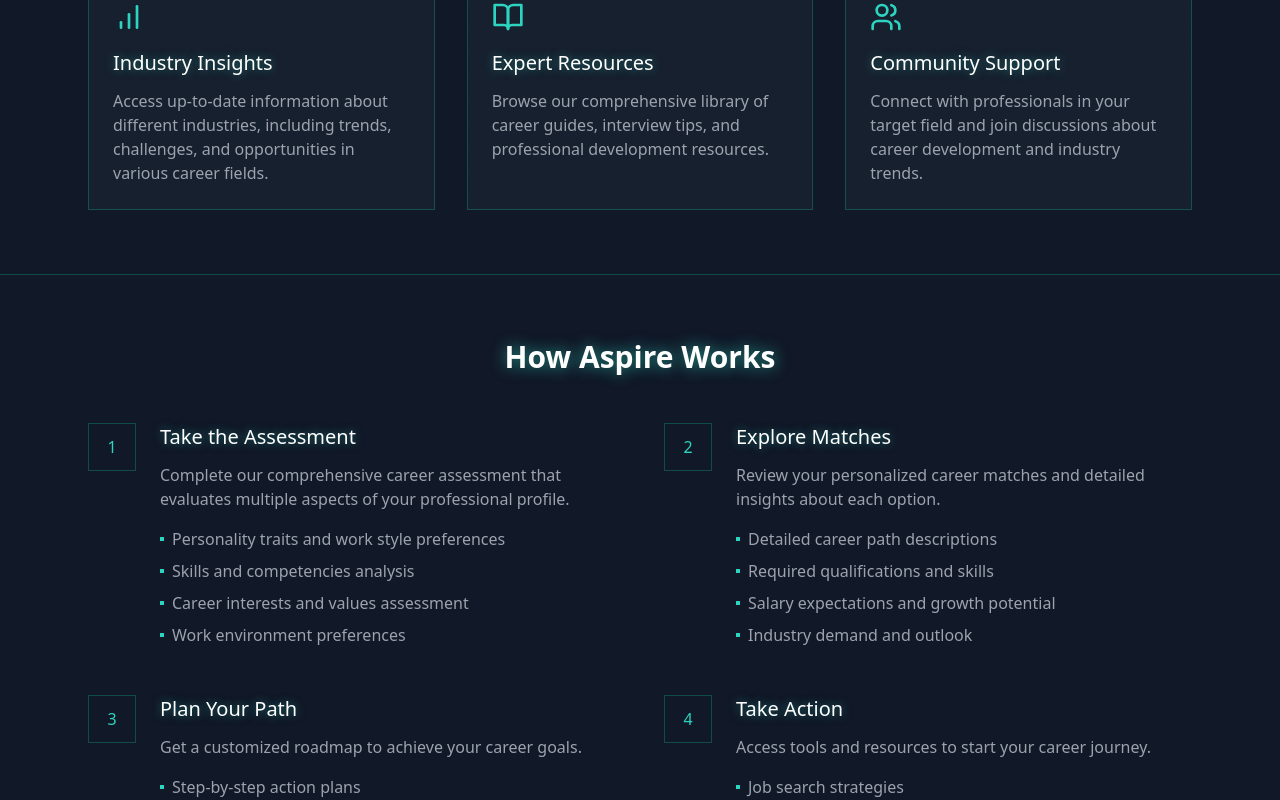
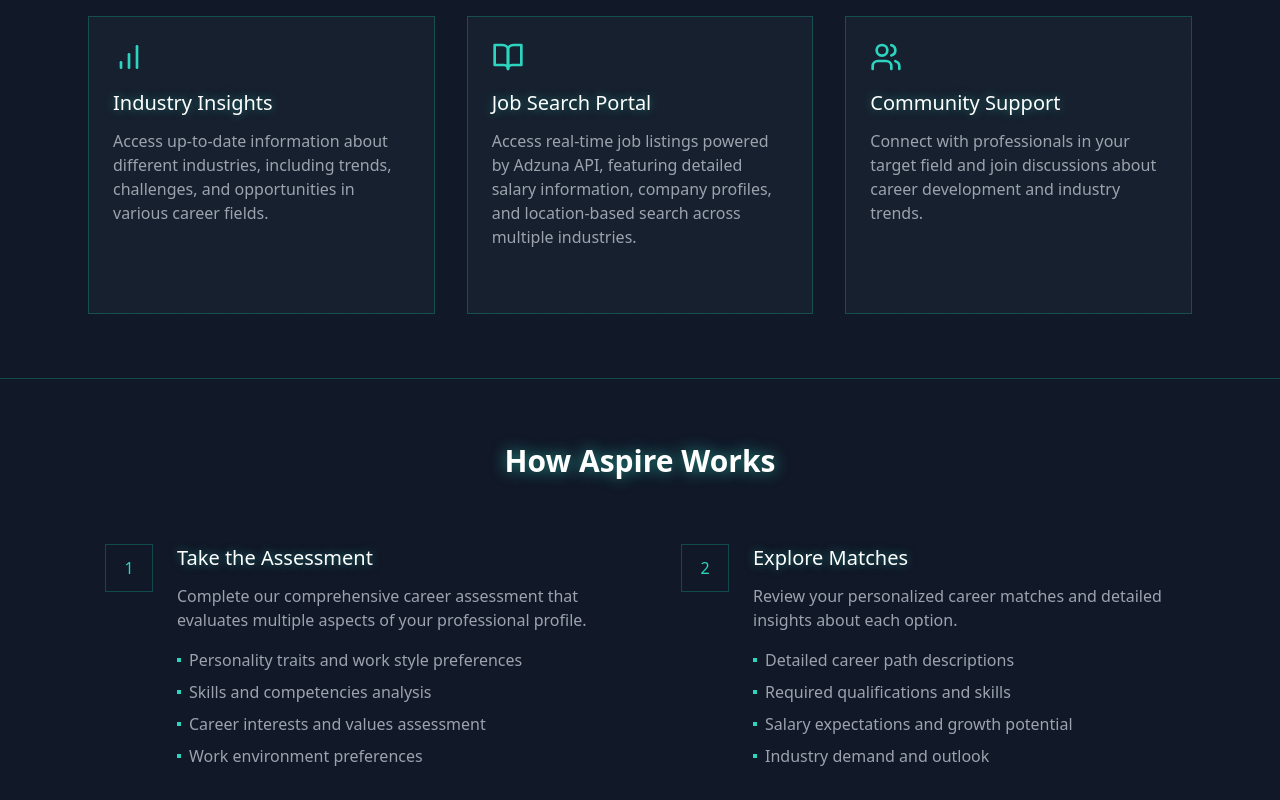
Before and after one commit to MadamLoki/career-aptitude-explorer, a React (Vite) app in the folder frontend/: page / in a window 1280 px wide. Shown: the part 540-1340 px from the top of the page. Built offline with nearby package versions, Linux system fonts and the light colour scheme.

Commit message:
feat: enhance HomeDetails component with navigation links and improved layout

```diff
--- a/frontend/src/components/HomeDetails.tsx
+++ b/frontend/src/components/HomeDetails.tsx
@@ -1,4 +1,91 @@
+import { Link } from 'react-router-dom';
 import { Brain, Target, BookOpen, TrendingUp, Users, BarChart } from 'lucide-react';
+
+const mainFeatures = [
+    {
+        title: "Personalized Assessment",
+        description: "Our advanced assessment tool analyzes your skills, interests, and personality traits to identify career paths that align with your unique profile.",
+        icon: Brain,
+        link: "/assessment"
+    },
+    {
+        title: "Career Matching",
+        description: "Get matched with careers that fit your profile, complete with detailed insights into salary ranges, growth potential, and required qualifications.",
+        icon: Target,
+        link: "/careers"
+    },
+    {
+        title: "Skill Development",
+        description: "Receive personalized recommendations for courses, certifications, and training programs to help you qualify for your target career.",
+        icon: TrendingUp,
+        link: "/skills"
+    },
+    {
+        title: "Industry Insights",
+        description: "Access up-to-date information about different industries, including trends, challenges, and opportunities in various career fields.",
+        icon: BarChart,
+        link: "/insights"
+    },
+    {
+        title: "Job Search Portal",
+        description: "Access real-time job listings powered by Adzuna API, featuring detailed salary information, company profiles, and location-based search across multiple industries.",
+        icon: BookOpen,
+        link: "/jobsearch"
+    },
+    {
+        title: "Community Support",
+        description: "Connect with professionals in your target field and join discussions about career development and industry trends.",
+        icon: Users,
+        link: "/community"
+    }
+];
+
+const processSteps = [
+    {
+        title: "Take the Assessment",
+        description: "Complete our comprehensive career assessment that evaluates multiple aspects of your professional profile.",
+        link: "/assessment",
+        points: [
+            "Personality traits and work style preferences",
+            "Skills and competencies analysis",
+            "Career interests and values assessment",
+            "Work environment preferences"
+        ]
+    },
+    {
+        title: "Explore Matches",
+        description: "Review your personalized career matches and detailed insights about each option.",
+        link: "/careers",
+        points: [
+            "Detailed career path descriptions",
+            "Required qualifications and skills",
+            "Salary expectations and growth potential",
+            "Industry demand and outlook"
+        ]
+    },
+    {
+        title: "Plan Your Path",
+        description: "Get a customized roadmap to achieve your career goals.",
+        link: "/planner",
+        points: [
+            "Step-by-step action plans",
+            "Educational requirements",
+            "Skill development recommendations",
+            "Timeline and milestones"
+        ]
+    },
+    {
+        title: "Take Action",
+        description: "Access tools and resources to start your career journey.",
+        link: "/resources",
+        points: [
+            "Job search strategies",
+            "Resume and interview preparation",
+            "Networking opportunities",
+            "Professional development resources"
+        ]
+    }
+];
 
 function HomeDetails() {
     return (
@@ -10,13 +97,18 @@
 
                     <div className="grid md:grid-cols-2 lg:grid-cols-3 gap-8">
                         {mainFeatures.map((feature, index) => (
-                            <div
+                            <Link
                                 key={index}
-                                className="border border-teal-500/30 bg-gray-800/50 p-6 hover:bg-gray-800/70 transition-colors" >
-                                <feature.icon className="w-8 h-8 text-teal-400 mb-4" />
+                                to={feature.link}
+                                className="border border-teal-500/30 bg-gray-800/50 p-6 hover:bg-gray-800/70 transition-all hover:border-teal-400 group cursor-pointer"
+                            >
+                                <feature.icon className="w-8 h-8 text-teal-400 mb-4 group-hover:scale-110 transition-transform" />
                                 <h3 className="cyber-text text-xl mb-3">{feature.title}</h3>
                                 <p className="text-gray-400">{feature.description}</p>
-                            </div>
+                                <div className="mt-4 text-teal-400 opacity-0 group-hover:opacity-100 transition-opacity">
+                                    Explore →
+                                </div>
+                            </Link>
                         ))}
                     </div>
                 </div>
@@ -29,11 +121,12 @@
 
                     <div className="grid md:grid-cols-2 gap-12">
                         {processSteps.map((step, index) => (
-                            <div
+                            <Link
                                 key={index}
-                                className="flex gap-6"
+                                to={step.link}
+                                className="flex gap-6 group cursor-pointer hover:bg-gray-800/30 p-4 transition-colors border border-transparent hover:border-teal-500/30"
                             >
-                                <div className="flex-shrink-0 w-12 h-12 border border-teal-500/30 flex items-center justify-center text-teal-400">
+                                <div className="flex-shrink-0 w-12 h-12 border border-teal-500/30 flex items-center justify-center text-teal-400 group-hover:border-teal-400 transition-colors">
                                     {index + 1}
                                 </div>
                                 <div>
@@ -48,7 +141,7 @@
                                         ))}
                                     </ul>
                                 </div>
-                            </div>
+                            </Link>
                         ))}
                     </div>
                 </div>
@@ -57,80 +150,4 @@
     );
 }
 
-const mainFeatures = [
-    {
-        title: "Personalized Assessment",
-        description: "Our advanced assessment tool analyzes your skills, interests, and personality traits to identify career paths that align with your unique profile.",
-        icon: Brain
-    },
-    {
-        title: "Career Matching",
-        description: "Get matched with careers that fit your profile, complete with detailed insights into salary ranges, growth potential, and required qualifications.",
-        icon: Target
-    },
-    {
-        title: "Skill Development",
-        description: "Receive personalized recommendations for courses, certifications, and training programs to help you qualify for your target career.",
-        icon: TrendingUp
-    },
-    {
-        title: "Industry Insights",
-        description: "Access up-to-date information about different industries, including trends, challenges, and opportunities in various career fields.",
-        icon: BarChart
-    },
-    {
-        title: "Expert Resources",
-        description: "Browse our comprehensive library of career guides, interview tips, and professional development resources.",
-        icon: BookOpen
-    },
-    {
-        title: "Community Support",
-        description: "Connect with professionals in your target field and join discussions about career development and industry trends.",
-        icon: Users
-    }
-];
-
-const processSteps = [
-    {
-        title: "Take the Assessment",
-        description: "Complete our comprehensive career assessment that evaluates multiple aspects of your professional profile.",
-        points: [
-            "Personality traits and work style preferences",
-            "Skills and competencies analysis",
-            "Career interests and values assessment",
-            "Work environment preferences"
-        ]
-    },
-    {
-        title: "Explore Matches",
-        description: "Review your personalized career matches and detailed insights about each option.",
-        points: [
-            "Detailed career path descriptions",
-            "Required qualifications and skills",
-            "Salary expectations and growth potential",
-            "Industry demand and outlook"
-        ]
-    },
-    {
-        title: "Plan Your Path",
-        description: "Get a customized roadmap to achieve your career goals.",
-        points: [
-            "Step-by-step action plans",
-            "Educational requirements",
-            "Skill development recommendations",
-            "Timeline and milestones"
-        ]
-    },
-    {
-        title: "Take Action",
-        description: "Access tools and resources to start your career journey.",
-        points: [
-            "Job search strategies",
-            "Resume and interview preparation",
-            "Networking opportunities",
-            "Professional development resources"
-        ]
-    }
-];
-
 export default HomeDetails;
```
